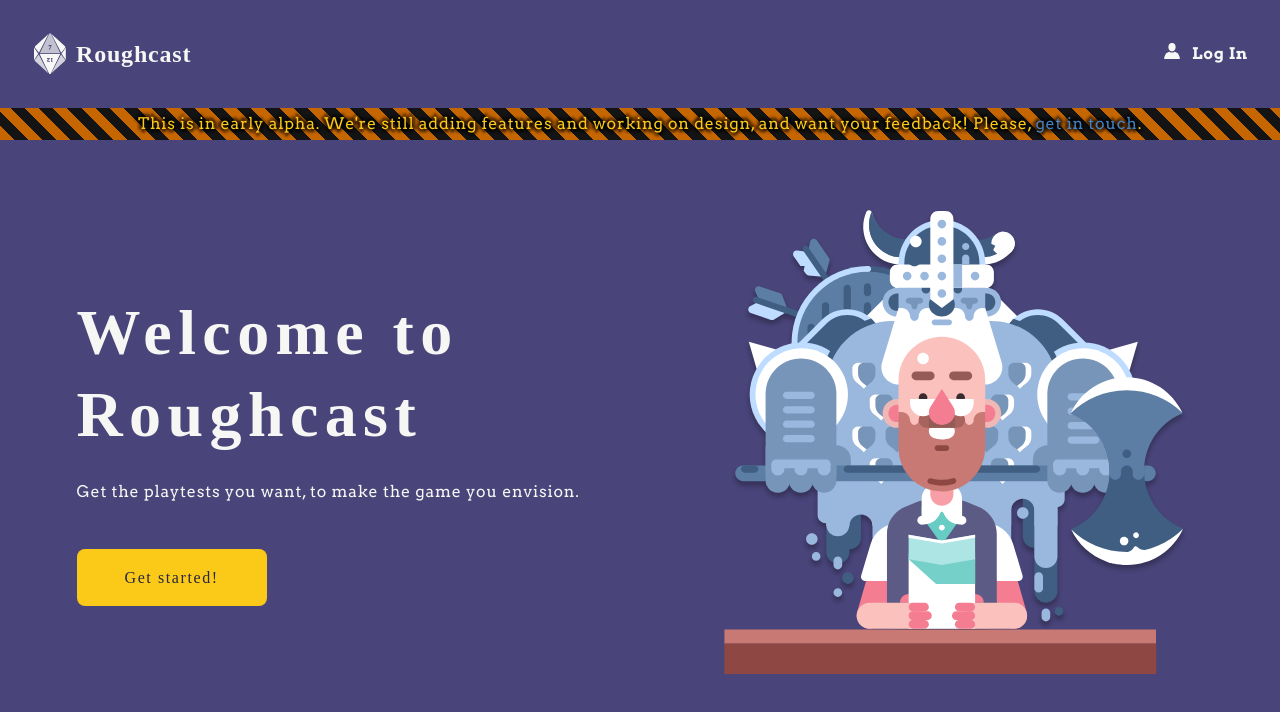
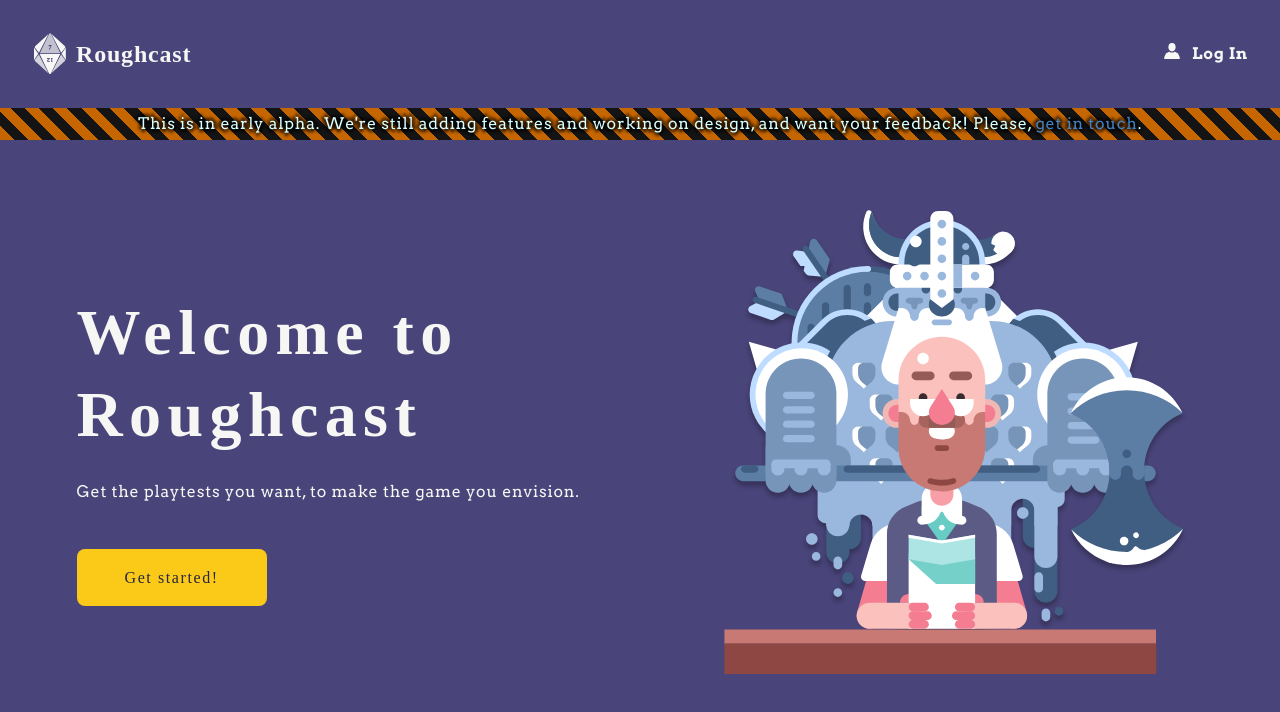
Before and after one commit to wlonk/roughcast, a Vue app: page / in a window 1280 px wide. Shown: the top 712 px of the page. Built offline with nearby package versions, Linux system fonts and the light colour scheme; the HTML template or start-up script is replaced by a standard one; a web font is replaced by a local one; what semantic-ui-vue, vue-async-computed, vue-scrollactive would draw is missing.

Commit message:
Tweak AlphaWarningBanner text color

```diff
--- a/src/components/AlphaWarningBanner.vue
+++ b/src/components/AlphaWarningBanner.vue
@@ -26,7 +26,7 @@ export default {
     rgb(20, 20, 20) 10px,
     rgb(20, 20, 20) 20px
   );
-  color: #fbca18;
+  color: #d9ffff;
   text-shadow: 3px 0 3px #000, 0 -3px 3px #000, 0 3px 3px #000, -3px 0 3px #000;
   height: 2em;
   display: flex;
```
